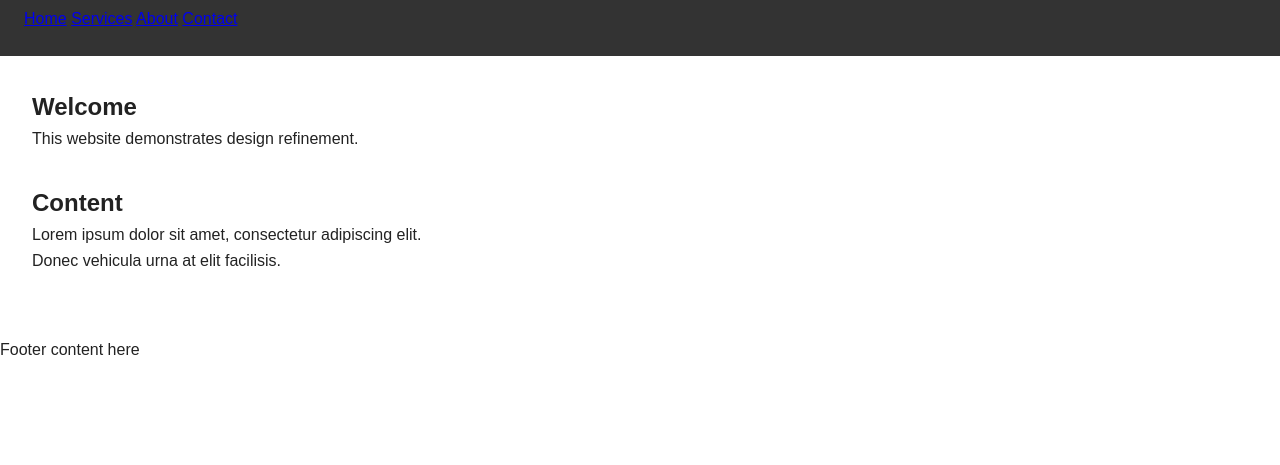
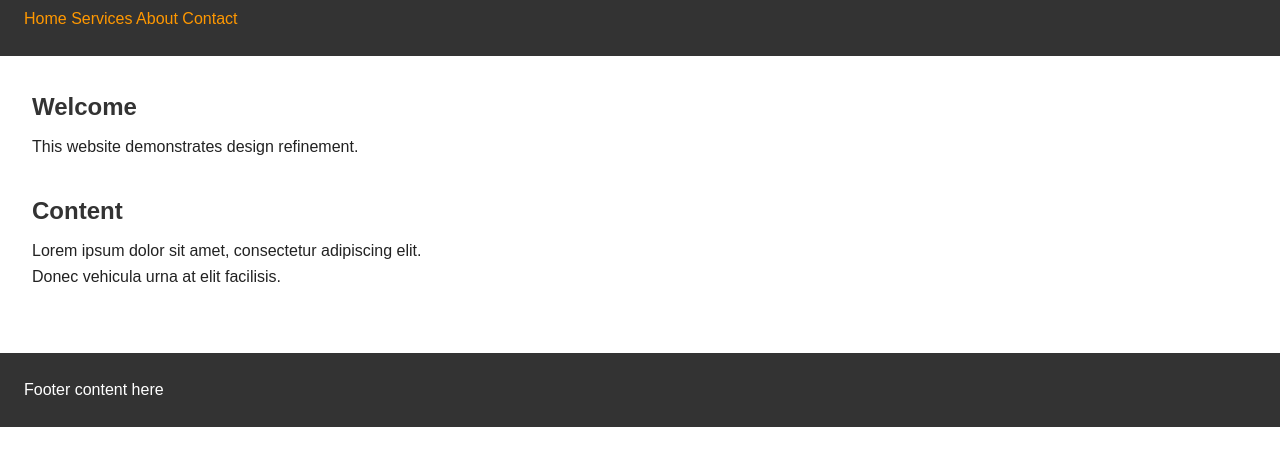
Before and after one commit to deadlyBuzz/Ucdfullstack-mod01unit12-designrefinement, a plain HTML site: page index.html in a window 1280 px wide. Shown: the part 69-534 px from the top of the page. Drawn offline with Linux system fonts and the light colour scheme.

Commit message:
add additional updates

```diff
--- a/css/style.css
+++ b/css/style.css
@@ -10,11 +10,25 @@ body {
   color: #222;
 }
 
-header,u
+header,
 footer {
   padding: 1.5rem;
   background-color: #333;
   color: #fff;
+}
+
+a {
+  color:#ff9800;
+  text-decoration: none;
+}
+
+a:hover{
+  text-decoration: underline;
+}
+
+section h2{
+  color:#333;
+  margin-bottom:0.5rem;
 }
 
 main {
```
